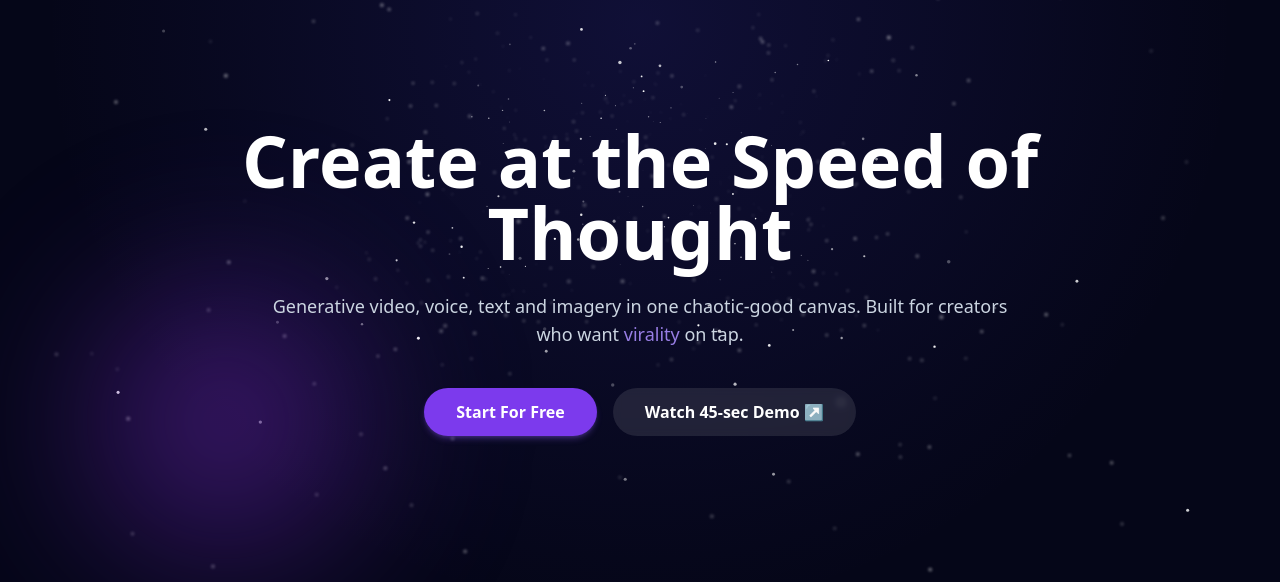
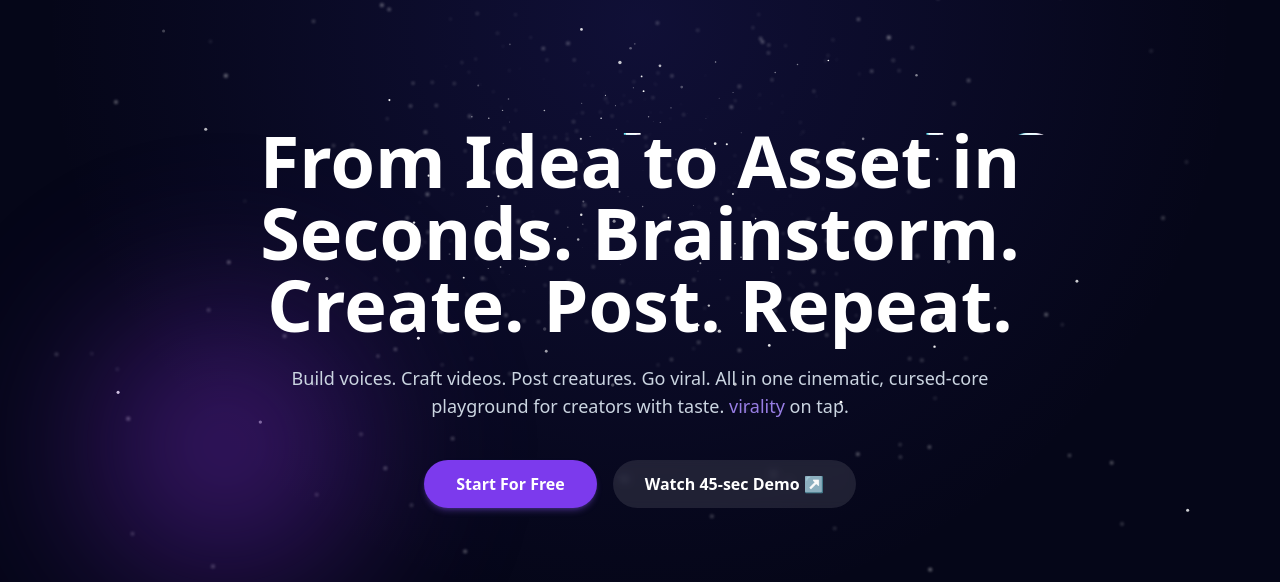
Before and after one commit to Marcofoxx85/CreonAI, a plain HTML site: page index.html in a window 1280 px wide. Shown: the part 218-800 px from the top of the page. Drawn offline with nearby package versions, Linux system fonts and the light colour scheme.

Commit message:
Update index.html

```diff
--- a/index.html
+++ b/index.html
@@ -211,11 +211,12 @@ addEventListener('visibilitychange', ()=>{
     <div class="mx-auto max-w-4xl px-6 text-center">
       <h1 class="glitch text-5xl sm:text-6xl md:text-7xl"
           data-text="Create at the Speed of Thought">
-          Create at the Speed of Thought
+          From Idea to Asset in Seconds.
+Brainstorm. Create. Post. Repeat.
       </h1>
       <p class="mt-6 max-w-3xl mx-auto text-lg text-slate-300">
-        Generative video, voice, text&nbsp;and imagery in one chaotic-good canvas.
-        Built for creators who want <span class="text-violet-400/90">virality</span> on tap.
+        Build voices. Craft videos. Post creatures. Go viral.
+All in one cinematic, cursed-core playground for creators with taste. <span class="text-violet-400/90">virality</span> on tap.
       </p>
       <div class="mt-10 flex flex-col sm:flex-row gap-4 justify-center">
         <a href="/register"
```
